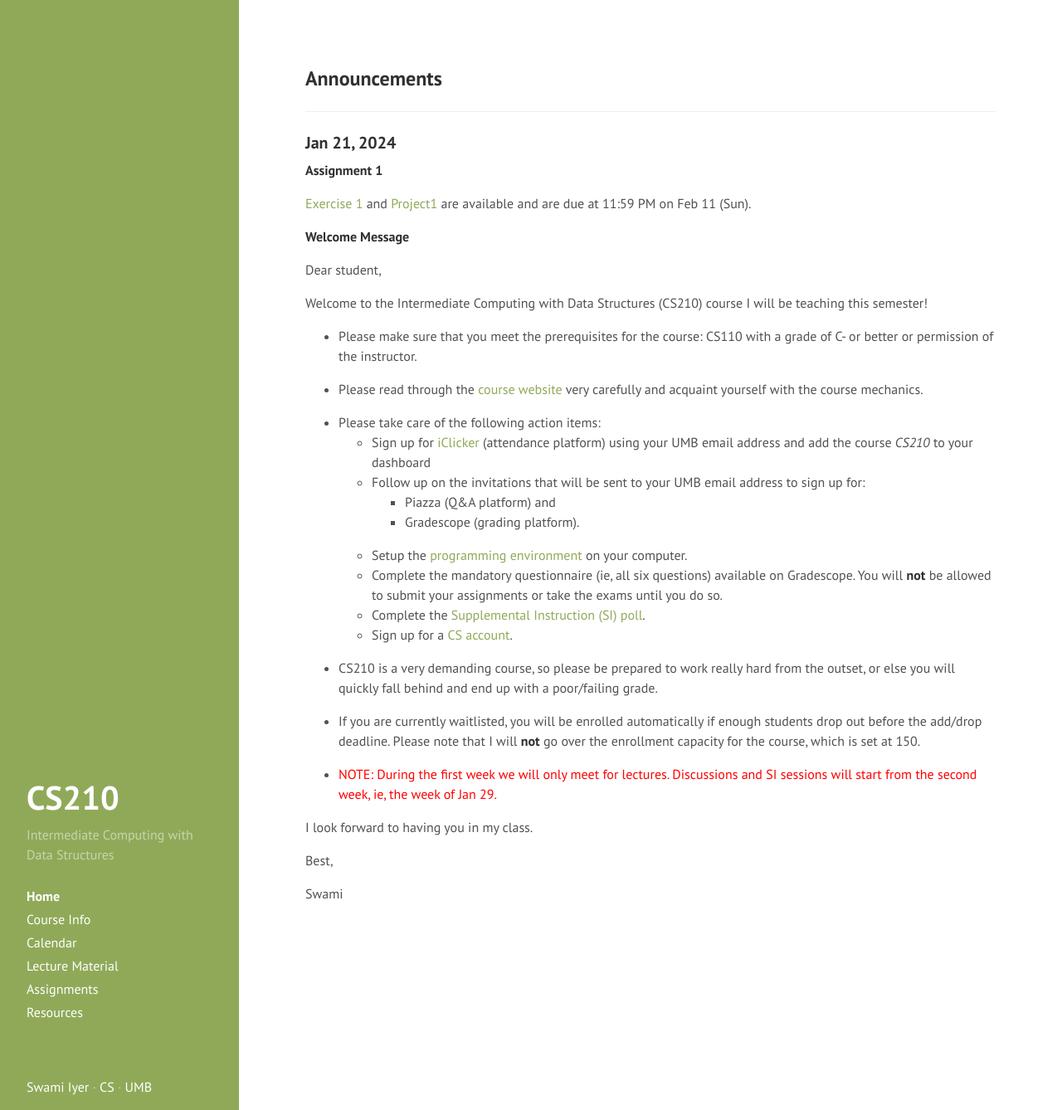
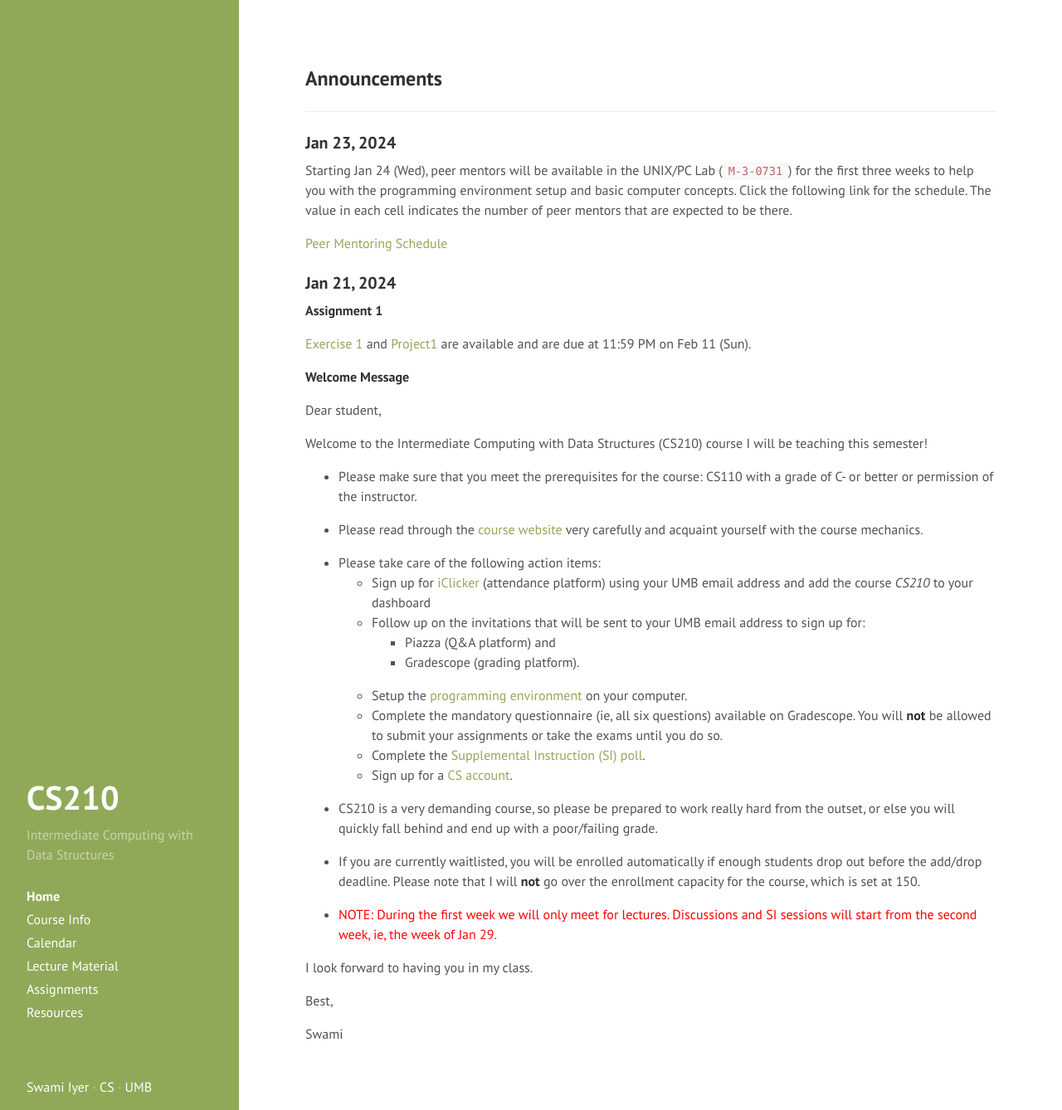
Before and after one commit to swamiiyer/swamiiyer.github.io, a Jekyll site: the page built from _pages/cs210/index.md, in a window 1280 px wide and 1338 px high. Shown: the whole window at 83% size. Built offline with Jekyll 4.4.1, drawn with Linux system fonts in a browser that asks for light colours.

Commit message:
Peer mentor information

```diff
--- a/_pages/cs210/index.md
+++ b/_pages/cs210/index.md
@@ -5,6 +5,11 @@ title: Home
 order: 1
 ---
 
+### Jan 23, 2024
+
+Starting Jan 24 (Wed), peer mentors will be available in the UNIX/PC Lab (`M-3-0731`) for the first three weeks to help you with the programming environment setup and basic computer concepts. Click the following link for the schedule. The value in each cell indicates the number of peer mentors that are expected to be there.
+
+[Peer Mentoring Schedule](https://www.cs.umb.edu/~siyer/teaching/cs210/S24_Peer_Mentoring_Schedule.pdf)
 
 ### Jan 21, 2024
 
```
